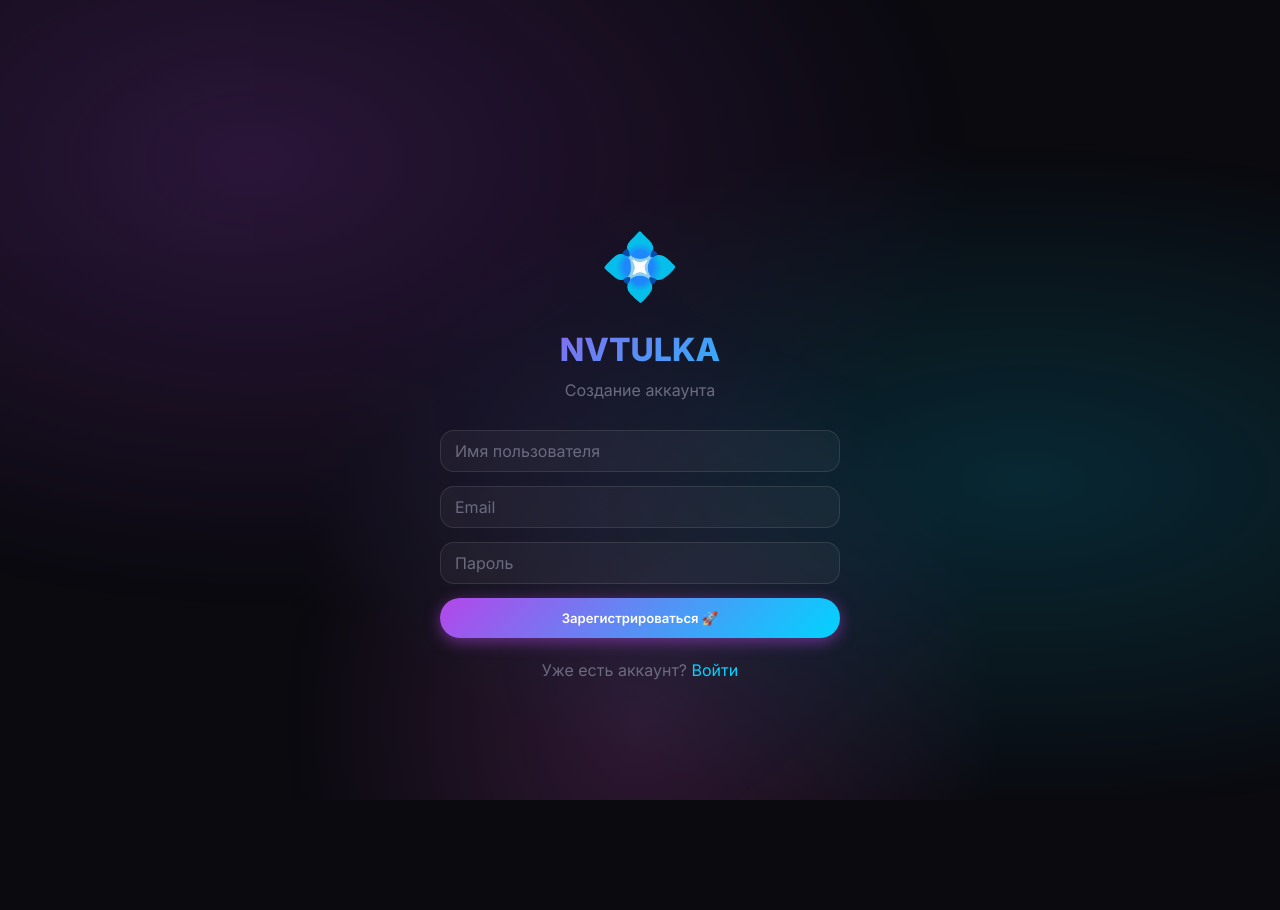
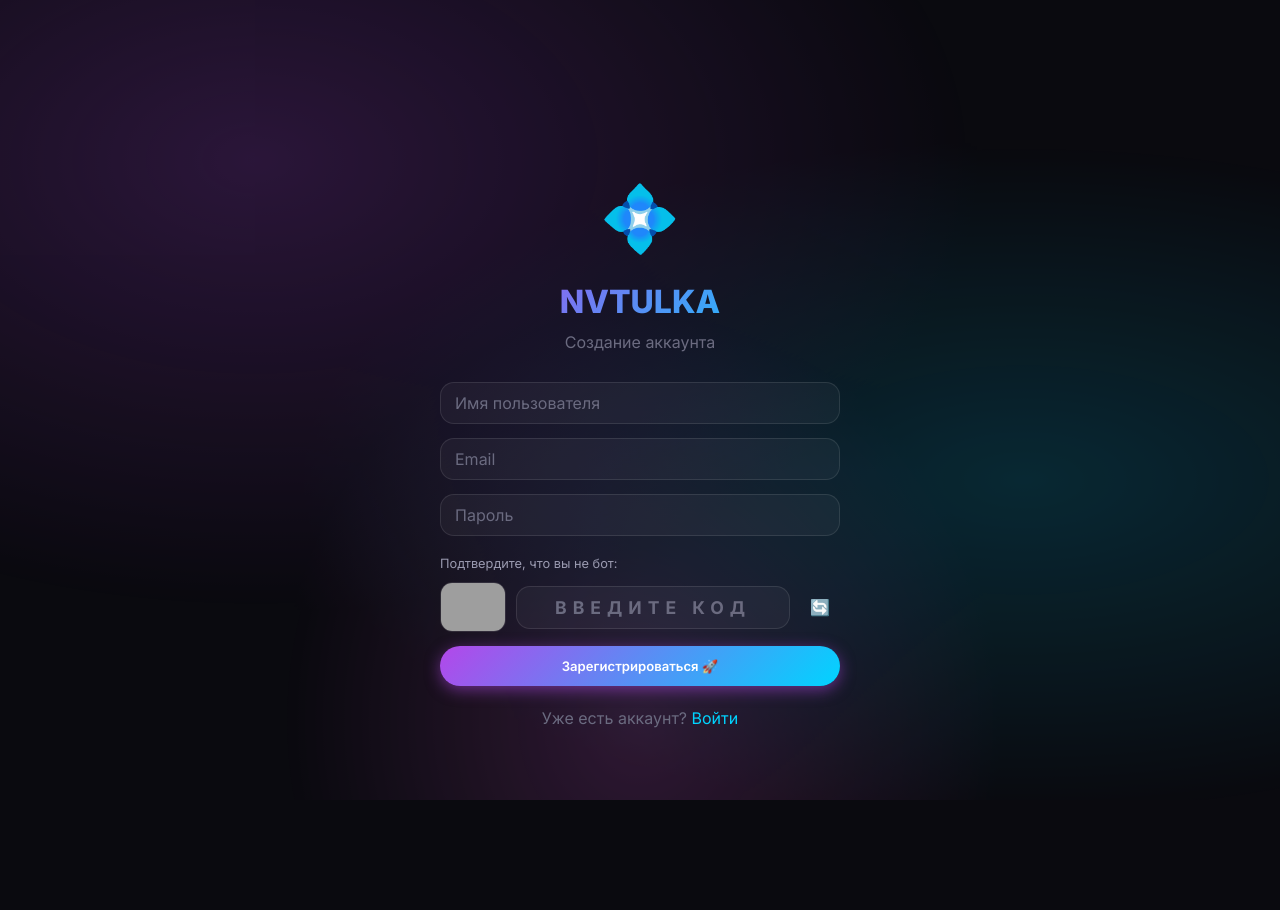
Before and after one commit to nekit122/swiftliquwid, a FastAPI app: page /register in a window 1280 px wide. Run offline with FastAPI, Linux system fonts and the light colour scheme; parts of the project's set-up code (start-up, migrations or seed data) failed here and were passed over; grey boxes are pictures that could not be loaded.

Commit message:
Update register.html

```diff
--- a/templates/register.html
+++ b/templates/register.html
@@ -5,6 +5,49 @@
     <meta name="viewport" content="width=device-width, initial-scale=1.0, viewport-fit=cover">
     <title>💠 Регистрация — NVTULKA</title>
     <link rel="stylesheet" href="/static/style.css">
+    <style>
+        .captcha-container {
+            display: flex;
+            align-items: center;
+            gap: 10px;
+            margin-top: 8px;
+        }
+        .captcha-container img {
+            border-radius: 12px;
+            border: 1px solid var(--border-medium);
+            cursor: pointer;
+            height: 50px;
+            transition: all 0.2s;
+        }
+        .captcha-container img:hover {
+            border-color: var(--accent-primary);
+            box-shadow: 0 0 15px var(--accent-primary-glow);
+        }
+        .captcha-input {
+            flex: 1;
+            text-align: center;
+            font-size: 1.1rem;
+            letter-spacing: 6px;
+            text-transform: uppercase;
+            font-weight: 700;
+        }
+        .captcha-refresh {
+            font-size: 1rem;
+            cursor: pointer;
+            padding: 6px 10px;
+            border-radius: 50%;
+            transition: transform 0.3s;
+        }
+        .captcha-refresh:hover {
+            transform: rotate(90deg);
+        }
+        .captcha-error {
+            color: var(--danger);
+            font-size: 0.75rem;
+            margin-top: 4px;
+            display: none;
+        }
+    </style>
 </head>
 <body class="dark">
     <main class="container" style="display:flex;align-items:center;justify-content:center;min-height:100vh;padding-bottom:0;">
@@ -13,10 +56,22 @@
             <h1 style="font-size:2rem;font-weight:800;background:var(--gradient-neon);-webkit-background-clip:text;-webkit-text-fill-color:transparent;background-clip:text;margin-bottom:4px;">NVTULKA</h1>
             <p style="color:var(--text-tertiary);margin-bottom:28px;">Создание аккаунта</p>
 
-            <form method="POST" action="/register" style="display:flex;flex-direction:column;gap:14px;">
+            <form method="POST" action="/register" id="registerForm" style="display:flex;flex-direction:column;gap:14px;">
                 <input type="text" name="username" placeholder="Имя пользователя" required minlength="2" maxlength="50">
                 <input type="email" name="email" placeholder="Email" required>
                 <input type="password" name="password" placeholder="Пароль" required minlength="4">
+
+                <!-- Капча -->
+                <div style="text-align:left;">
+                    <label style="font-size:0.8rem;color:var(--text-secondary);">Подтвердите, что вы не бот:</label>
+                    <div class="captcha-container">
+                        <img src="/captcha/generate" alt="Капча" id="captchaImage" onclick="refreshCaptcha()" title="Нажмите для обновления">
+                        <input type="text" class="captcha-input" id="captchaInput" placeholder="Введите код" maxlength="5" autocomplete="off">
+                        <span class="captcha-refresh" onclick="refreshCaptcha()" title="Обновить">🔄</span>
+                    </div>
+                    <div class="captcha-error" id="captchaError">Неверный код, попробуйте ещё раз</div>
+                </div>
+
                 <button type="submit" class="btn btn-primary" style="width:100%;padding:12px;">Зарегистрироваться 🚀</button>
             </form>
 
@@ -25,5 +80,40 @@
             </p>
         </div>
     </main>
+
+    <script>
+        function refreshCaptcha() {
+            const img = document.getElementById('captchaImage');
+            img.src = '/captcha/generate?' + Date.now();
+            document.getElementById('captchaInput').value = '';
+            document.getElementById('captchaError').style.display = 'none';
+        }
+
+        document.getElementById('registerForm').addEventListener('submit', async function(e) {
+            e.preventDefault();
+
+            const captchaInput = document.getElementById('captchaInput').value;
+
+            // Проверяем капчу
+            const resp = await fetch('/captcha/verify', {
+                method: 'POST',
+                headers: { 'Content-Type': 'application/json' },
+                body: JSON.stringify({ captcha: captchaInput })
+            });
+            const data = await resp.json();
+
+            if (!data.valid) {
+                document.getElementById('captchaError').style.display = 'block';
+                refreshCaptcha();
+                return;
+            }
+
+            // Капча пройдена — отправляем форму
+            this.submit();
+        });
+
+        // Авто-обновление капчи при загрузке
+        refreshCaptcha();
+    </script>
 </body>
 </html>
```
